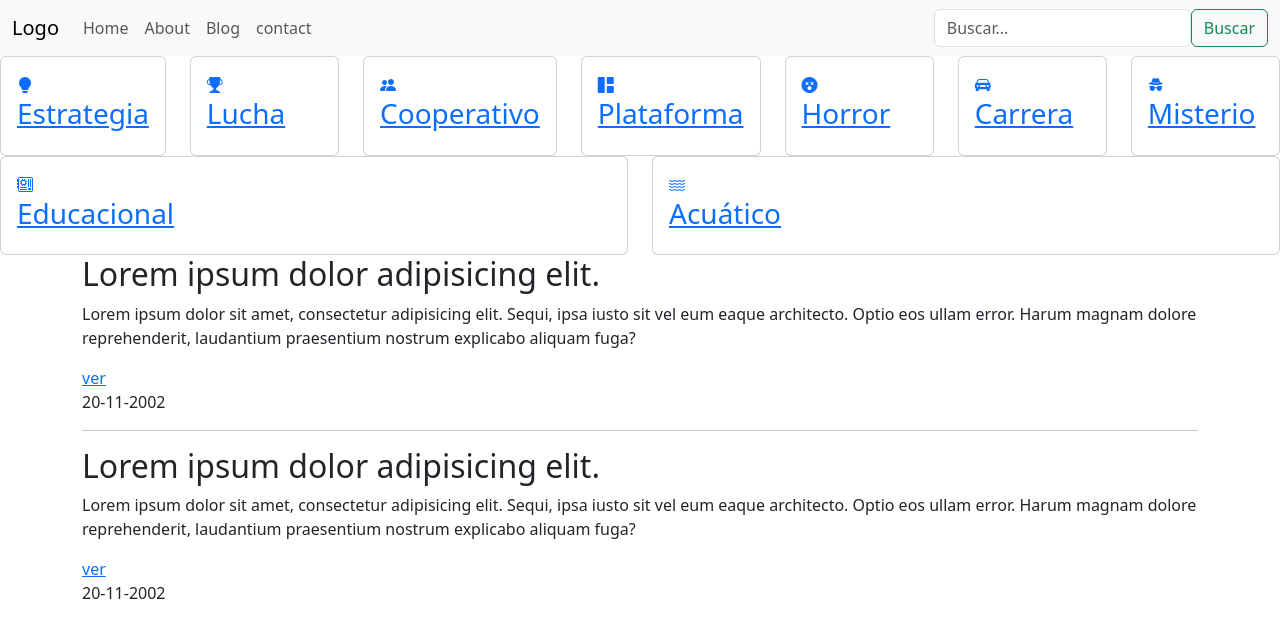
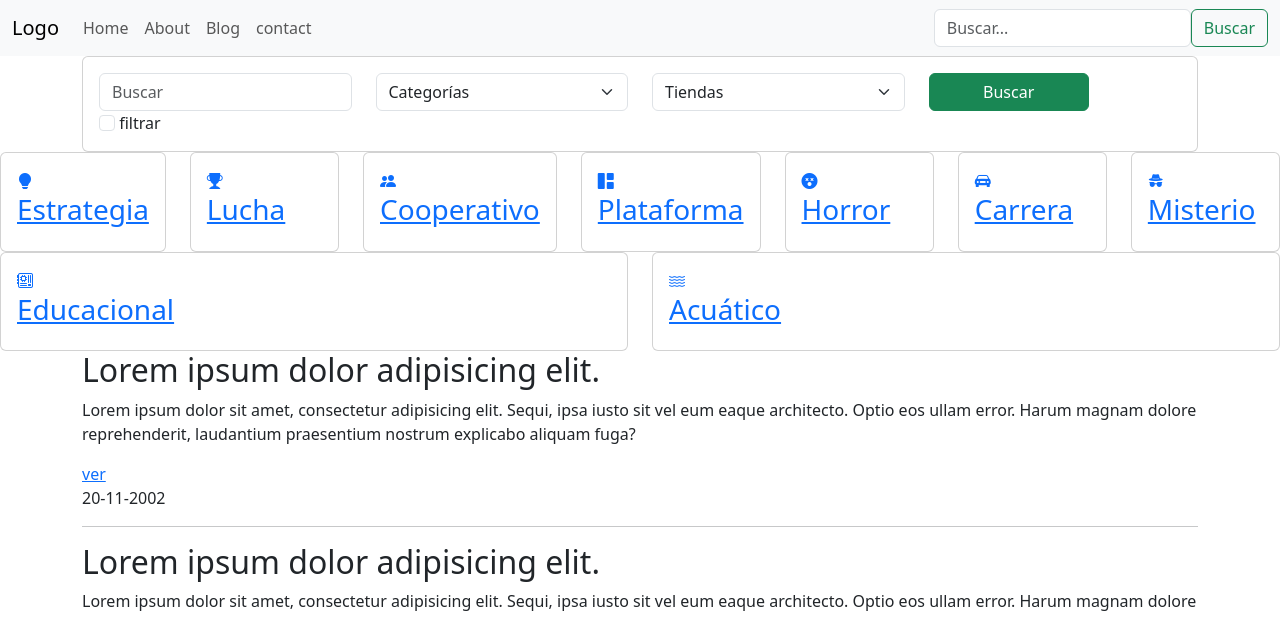
Before and after one commit to robertorodriguezNet/ow-bootstrap-5, a plain HTML site: page page/index.html in a window 1280 px wide. Shown: the top 618 px of the page. Drawn offline with nearby package versions, Linux system fonts and the light colour scheme.

Commit message:
Segunda parte de la página OK

```diff
--- a/page/index.html
+++ b/page/index.html
@@ -14,7 +14,7 @@
     <!--
         navbar-expand indica el punto de ruptura en el que el menú se muestra extendido.
     -->
-    <div class="navbar navbar-expand-md bg-body-tertiary">
+    <header class="navbar navbar-expand-md bg-body-tertiary">
 
         <div class="container-fluid">
 
@@ -72,7 +72,55 @@
 
         </div>
 
-    </div>
+    </header>
+
+    <section id="buscar">
+        <div class="container">
+            <div class="card">
+                <div class="card-body">
+                    <form action="#">
+                        <div class="row">
+
+                            <div class="col-lg-3 col-sm-6 col-12">
+                                <!-- <label for="buscar" class="form-label">Buscar</label> -->
+                                <input type="text" name="buscar" id="buscar" class="form-control" placeholder="Buscar">
+                            </div>
+
+                            <div class="col-lg-3 col-sm-6 col-12">
+                                <select class="form-select" name="consolas" id="consolas">
+                                    <option value="0" selected>Categorías</option>
+                                    <option value="1">PS5</option>
+                                    <option value="2">XBox</option>
+                                    <option value="3">Nintendo</option>
+                                </select>
+                            </div>
+
+                            <div class="col-lg-3 col-sm-6 col-12">
+                                <select class="form-select" name="localizacion" id="localizacion">
+                                    <option value="0" selected>Tiendas</option>
+                                    <option value="1">Pamplona</option>
+                                    <option value="2">Valencia</option>
+                                    <option value="3">Zamora</option>
+                                </select>
+                            </div>
+
+                            <div class="col-lg-2 col-sm-4 col-12">
+                                <button type="button" class="btn btn-success w-100">Buscar</button>
+                            </div>
+
+                            <div class="col-lg-2 col-sm-4 col-12">
+                                <input type="checkbox" name="filtrar" id="filtrar" class="form-check-input">
+                                <label for="filtrar" class="form-check-label">filtrar</label>
+                            </div>
+
+
+
+                        </div>
+                    </form>
+                </div>
+            </div>
+        </div>
+    </section>
 
     <section>
         <div class="row">
```
